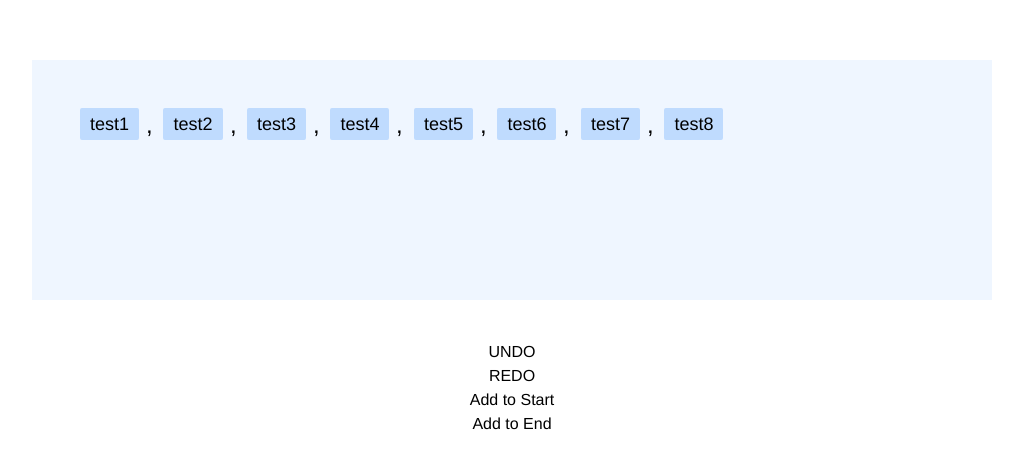
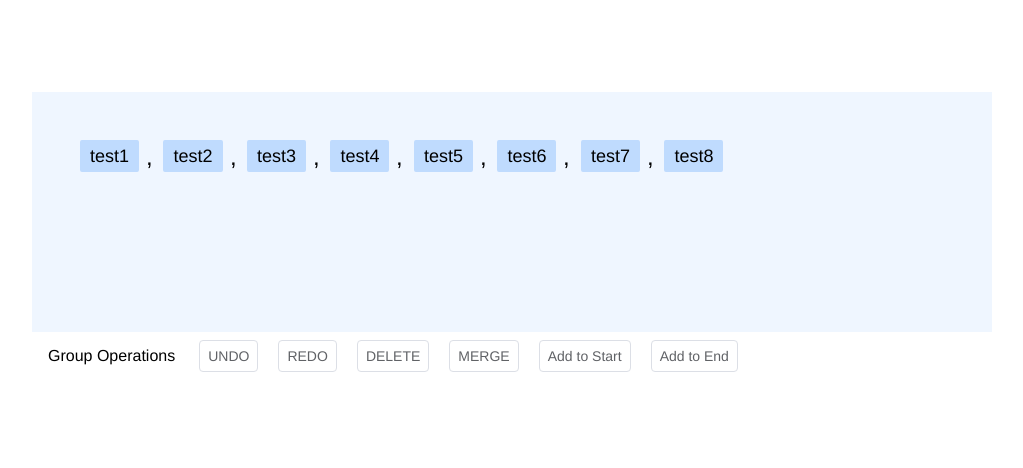
Before and after one commit to zfanli/test-vue3-business-scope-editor, a Vue app: page / in a window 1280 px wide. Shown: the part 172-640 px from the top of the page, without its empty margins (128-1151 px from the left). Built offline with nearby package versions, Linux system fonts and the light colour scheme.

Commit message:
add group operations

```diff
--- a/src/components/TagEditor.vue
+++ b/src/components/TagEditor.vue
@@ -16,6 +16,8 @@ const {
   handleRedo,
   handleUpdate,
   handleDelete,
+  handleMerge,
+  handleRangeDelete,
   handleRangeSelect,
 } = useDnD()
 
@@ -77,7 +79,7 @@ const {
       ref="container"
       name="fade"
       tag="div"
-      class="relative m-10 flex h-60 w-3/4 select-none flex-wrap items-start gap-1 overflow-y-auto bg-blue-50 p-12"
+      class="relative m-2 flex h-60 w-3/4 select-none flex-wrap items-start gap-1 overflow-y-auto bg-blue-50 p-12"
       @mousedown.passive="handleMouseDown($event)"
       @mousemove.passive="handleMouseMove($event)"
       @mouseup.passive="handleMouseUp($event)"
@@ -131,16 +133,25 @@ const {
       >
       </span>
 
-      <div ref="selection" class="selection"></div>
+      <div key="selection" ref="selection" class="selection"></div>
     </TransitionGroup>
 
-    <button class="mx-2 px-2" @click="handleUndo">UNDO</button>
-    <button class="mx-2 px-2" @click="handleRedo">REDO</button>
+    <div class="relative flex w-3/4 items-center">
+      <span class="mx-2 inline-block px-2">Group Operations</span>
+      <el-button plain class="mx-2 px-2" @click="handleUndo">UNDO</el-button>
+      <el-button plain class="mx-2 px-2" @click="handleRedo">REDO</el-button>
+      <el-button plain class="mx-2 px-2" @click="handleRangeDelete">
+        DELETE
+      </el-button>
+      <el-button plain class="mx-2 px-2" @click="handleMerge">MERGE</el-button>
 
-    <button class="mx-2 px-2" @click="handleAddRandom()">Add to Start</button>
-    <button class="mx-2 px-2" @click="handleAddRandom(false)">
-      Add to End
-    </button>
+      <el-button plain class="mx-2 px-2" @click="handleAddRandom()">
+        Add to Start
+      </el-button>
+      <el-button plain class="mx-2 px-2" @click="handleAddRandom(false)">
+        Add to End
+      </el-button>
+    </div>
   </div>
 </template>
 
--- a/src/components/dnd.js
+++ b/src/components/dnd.js
@@ -21,6 +21,22 @@ export function useDnD() {
   const historyPointer = ref(0)
   const historyLastIndex = computed(() => history.value.length - 1)
 
+  const splitTagsByActivated = () => {
+    const activatedTags = []
+    const restTags = []
+
+    for (const item of tags.value) {
+      if (item.activated) activatedTags.push(item)
+      else restTags.push(item)
+    }
+
+    return { activatedTags, restTags }
+  }
+
+  const arrangeSiblings = () => {
+    tags.value.forEach((item, idx) => (item._prevSibling = tags.value[idx - 1]))
+  }
+
   const saveHistory = (op) => {
     console.log('saveHistory', op)
 
@@ -28,6 +44,7 @@ export function useDnD() {
       // drop undid histories all after the current pointer
       history.value.splice(historyPointer.value + 1)
 
+    arrangeSiblings()
     const newHistory = cloneDeep(tags.value)
     // cleanup temp status
     newHistory.forEach((item) => (item.dragging = false))
@@ -48,9 +65,32 @@ export function useDnD() {
     saveHistory('Updated')
   }
 
+  const handleMerge = () => {
+    const anchorIndex = tags.value.findIndex((item) => item.activated)
+    if (anchorIndex === -1) return
+
+    const { activatedTags, restTags } = splitTagsByActivated()
+    if (activatedTags.length === 1) return
+
+    const merged = activatedTags.reduce((res, item, idx) => {
+      if (idx !== 0) res.label += item.label
+      return res
+    }, activatedTags[0])
+
+    restTags.splice(anchorIndex, 0, merged)
+    tags.value = restTags
+    saveHistory('Merged')
+  }
+
   const handleDelete = (idx) => {
     tags.value.splice(idx, 1)
     saveHistory('Delete')
+  }
+
+  const handleRangeDelete = () => {
+    const length = tags.value.length
+    tags.value = tags.value.filter((item) => !item.activated)
+    if (length !== tags.value.length) saveHistory('Range Deleted')
   }
 
   const handleRangeSelect = (list, selectEnd = false) => {
@@ -63,8 +103,9 @@ export function useDnD() {
     if (
       selectEnd &&
       !isEqual(tags.value, history.value[historyPointer.value].value)
-    )
+    ) {
       saveHistory('Range Select')
+    }
   }
 
   const handleUndo = () => {
@@ -117,13 +158,7 @@ export function useDnD() {
     e.target.classList.remove('drag-over')
 
     let anchor = tags.value[idx]
-    const activatedTags = []
-    const restTags = []
-
-    for (const item of tags.value) {
-      if (item.activated) activatedTags.push(item)
-      else restTags.push(item)
-    }
+    const { activatedTags, restTags } = splitTagsByActivated()
 
     let anchorIndex
     while (anchorIndex === undefined) {
@@ -145,7 +180,6 @@ export function useDnD() {
     restTags.splice(anchorIndex + 1, 0, ...activatedTags)
 
     if (!isEqual(restTags, tags.value)) {
-      restTags.map((item, idx) => (item._prevSibling = restTags[idx - 1]))
       tags.value = restTags
       saveHistory('Dropped')
     }
@@ -162,6 +196,8 @@ export function useDnD() {
     handleRedo,
     handleUpdate,
     handleDelete,
+    handleMerge,
+    handleRangeDelete,
     handleRangeSelect,
   }
 }
```
